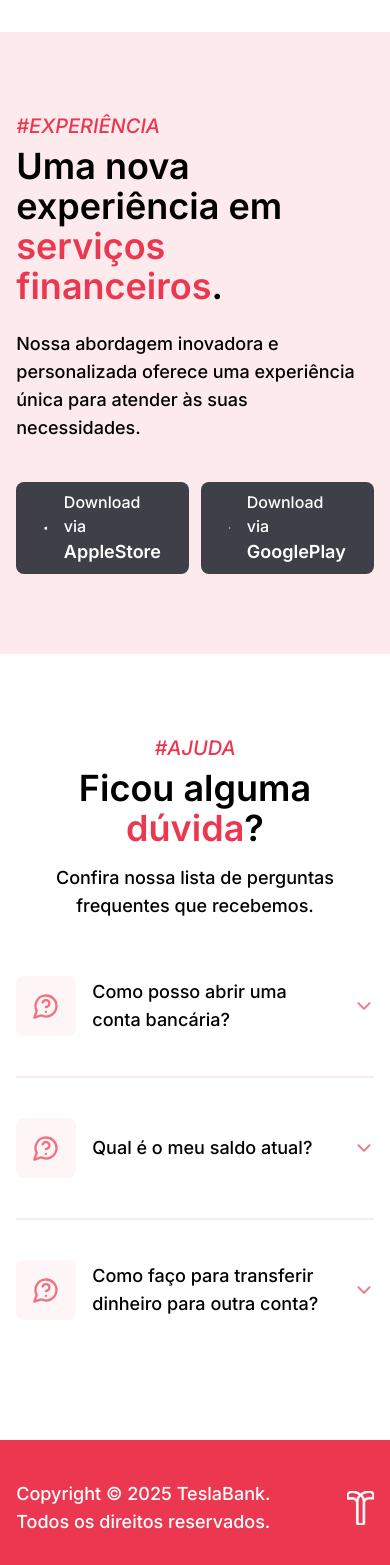
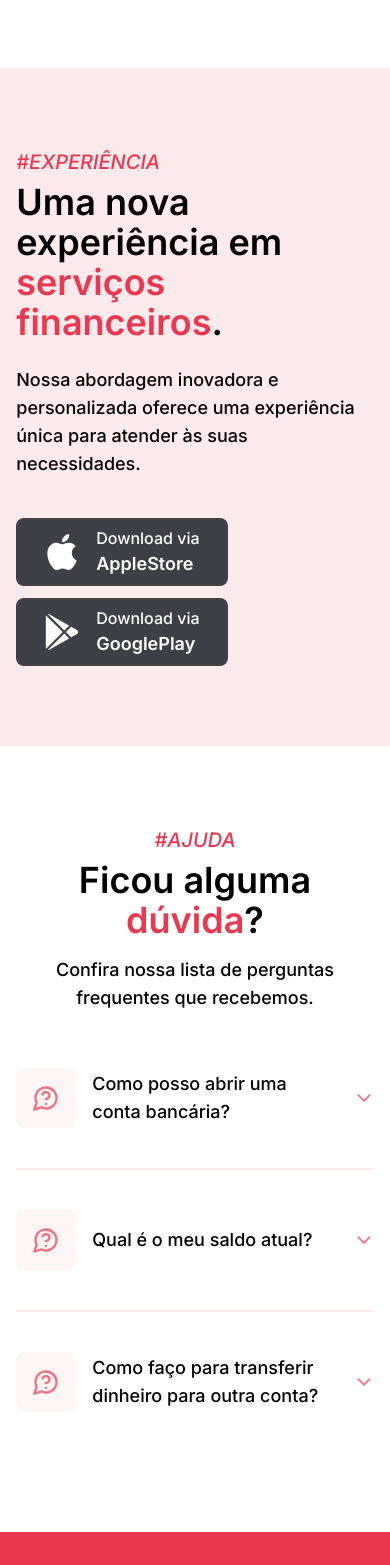
Before and after one commit to orochaa/tesla-bank, a React (Vite) app: page / in a window 390 px wide. Shown: the part 5976-7541 px from the top of the page. Built offline with nearby package versions, Linux system fonts and the light colour scheme.

Commit message:
fix: small fixes for mobile

```diff
--- a/src/app.tsx
+++ b/src/app.tsx
@@ -279,7 +279,7 @@ export function App(): React.JSX.Element {
             alt="cards-2.svg"
             className="mx-auto my-10"
           />
-          <div className="mx-auto grid w-fit grid-cols-2 gap-3">
+          <div className="mx-auto grid w-full max-w-md grid-cols-1 gap-3 sm:grid-cols-2">
             <a
               href="#"
               className="border-tesla flex items-center justify-center rounded-lg border-2 px-6 py-3 text-lg font-semibold"
@@ -310,12 +310,12 @@ export function App(): React.JSX.Element {
               Nossa abordagem inovadora e personalizada oferece uma experiência
               única para atender às suas necessidades.
             </p>
-            <div className="mt-10 grid w-fit grid-cols-2 gap-3">
+            <div className="mt-10 flex flex-wrap gap-3">
               <a
                 href="#"
-                className="flex items-center gap-4 rounded-lg bg-zinc-700 px-7 py-2 text-white"
+                className="flex max-w-3xs items-center gap-4 rounded-lg bg-zinc-700 px-7 py-2 text-white"
               >
-                <SiApple className="size-9" />
+                <SiApple className="size-9 shrink-0" />
                 <div>
                   <p className="text-base font-medium">Download via</p>
                   <p className="text-lg font-semibold">AppleStore</p>
@@ -323,9 +323,9 @@ export function App(): React.JSX.Element {
               </a>
               <a
                 href="#"
-                className="flex items-center gap-4 rounded-lg bg-zinc-700 px-7 py-2 text-white"
+                className="flex max-w-3xs items-center gap-4 rounded-lg bg-zinc-700 px-7 py-2 text-white"
               >
-                <SiGoogleplay className="size-9" />
+                <SiGoogleplay className="size-9 shrink-0" />
                 <div>
                   <p className="text-base font-medium">Download via</p>
                   <p className="text-lg font-semibold">GooglePlay</p>
@@ -395,9 +395,10 @@ export function App(): React.JSX.Element {
 
       <footer className="bg-tesla py-10 text-white">
         <div className="mx-auto flex w-11/12 max-w-7xl items-center justify-between gap-10">
-          <p className="text-lg font-medium">
-            Copyright © 2025 TeslaBank. Todos os direitos reservados.
-          </p>
+          <div className="flex flex-wrap gap-x-1 text-lg font-medium">
+            <p>Copyright © 2025 TeslaBank.</p>
+            <p>Todos os direitos reservados.</p>
+          </div>
           <TeslaBankIcon className="size-12" />
         </div>
       </footer>
```
